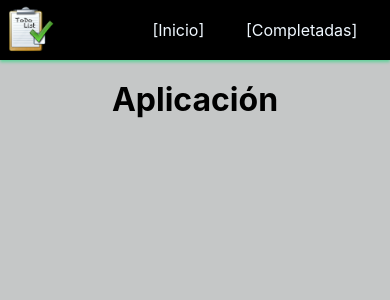
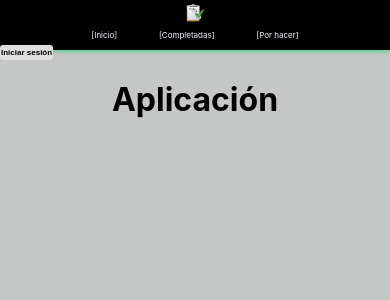
Before and after one commit to EzequielTartaglia/Login-with-JSX-Auth0, a React (Create React App) app: page / in a window 390 px wide. Shown: the top 300 px of the page. Built offline with nearby package versions, Linux system fonts and the light colour scheme.

Commit message:
Responsive Design

```diff
--- a/src/Componentes/NavegadorBar.jsx
+++ b/src/Componentes/NavegadorBar.jsx
@@ -22,11 +22,12 @@ export default function NavegadorBar(){
             </ul>
             <ul>
              {/* Importar perfil modificado */}
-             <PerfilNav></PerfilNav>
 
+             <PerfilNav/>
             {/* Si esta autorizado muestra Logout(button)sino Login*/}
             {isAuthenticated
             ?<ul className="sessionInfo">
+
                 <li >{user.name}</li>
                 <li ><CustomLink to="/"><LogoutButton/></CustomLink></li>
                 <li ><em><u>Ultimo inicio:</u> {user.updated_at}</em></li>
--- a/src/Styles/NavegadorBar.css
+++ b/src/Styles/NavegadorBar.css
@@ -53,7 +53,6 @@
     color: rgb(0, 0, 0);
     background: rgb(223, 223, 223);
     box-shadow: 0 2px 3px 0 rgba(15, 218, 117, 0.555);
-
    }
 
   nav a{
@@ -77,6 +76,7 @@
     max-height: 140px;
     border-radius: 50px;
     box-shadow: 0 2px 3px 0 rgba(15, 218, 117, 0.555);
+    border: solid .3px aquamarine;
 
   }
   .p-nav-custom{
@@ -119,7 +119,6 @@
     font-size: 0.6em;
     color: rgb(14, 205, 151);
     margin-bottom: -0.3em;
-
   }
   .sessionInfo li em{
     font-size: 0.2em;
@@ -147,8 +146,62 @@
     text-overflow: ellipsis;
     font-size: 8px;
     border:none;
+    border: solid .3px aquamarine;
 
   }
 
 
   /* Nav - End */
+  @media (max-width:700px){
+    .nav{
+      flex-direction: column;
+      justify-content: space-between;
+      height: 50px;
+      margin: auto;
+
+
+    }
+    .site-title{
+      height: 25px;
+      margin: auto;
+    }
+    .site-title img{
+      height: 20px;
+    }
+    .principalMenu{
+      height: 20px;
+      padding: 10px 80px;
+      margin: auto;
+
+    }
+    .principalMenu a{
+      font-size: 8px;
+    }
+    .sessionInfo{
+      margin: auto;
+      height: 1px;
+      margin-top: -20px;
+      margin-left: 50%;
+      font-size: 10px;
+
+    }
+    .sessionInfo li em{
+      font-size: 3px;
+    }
+    .logoutButton,.loginButton{
+      padding: 1px 1px;
+      height: 15px;
+      border-radius: 3px;
+    }
+    .nav-custom{
+      margin: auto;
+      align-items: center;
+      margin-top: -45px;
+      margin-left: 5%;
+
+    }
+    .img-nav-custom{
+      height: 35px;
+      border: solid .3px aquamarine;
+    }
+  }
```
